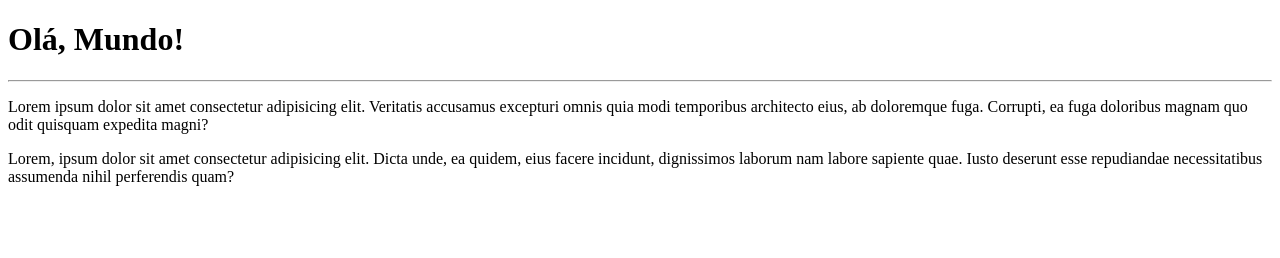
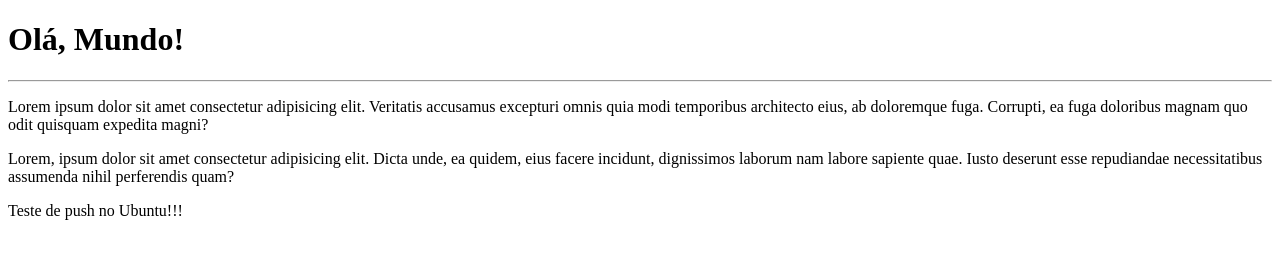
Before and after one commit to marcosyamashita/Ola-Mundo, a plain HTML site: page site-exemplo/index.html in a window 1280 px wide. Drawn offline with Linux system fonts and the light colour scheme.

Commit message:
teste de push ubuntu

```diff
--- a/site-exemplo/index.html
+++ b/site-exemplo/index.html
@@ -11,5 +11,6 @@
     <p>Lorem ipsum dolor sit amet consectetur adipisicing elit. Veritatis accusamus excepturi omnis quia modi temporibus architecto eius, ab doloremque fuga. Corrupti, ea fuga doloribus magnam quo odit quisquam expedita magni?
     </p>
     <p>Lorem, ipsum dolor sit amet consectetur adipisicing elit. Dicta unde, ea quidem, eius facere incidunt, dignissimos laborum nam labore sapiente quae. Iusto deserunt esse repudiandae necessitatibus assumenda nihil perferendis quam?</p>
+    <p>Teste de push no Ubuntu!!!</p>
 </body>
 </html>
```
